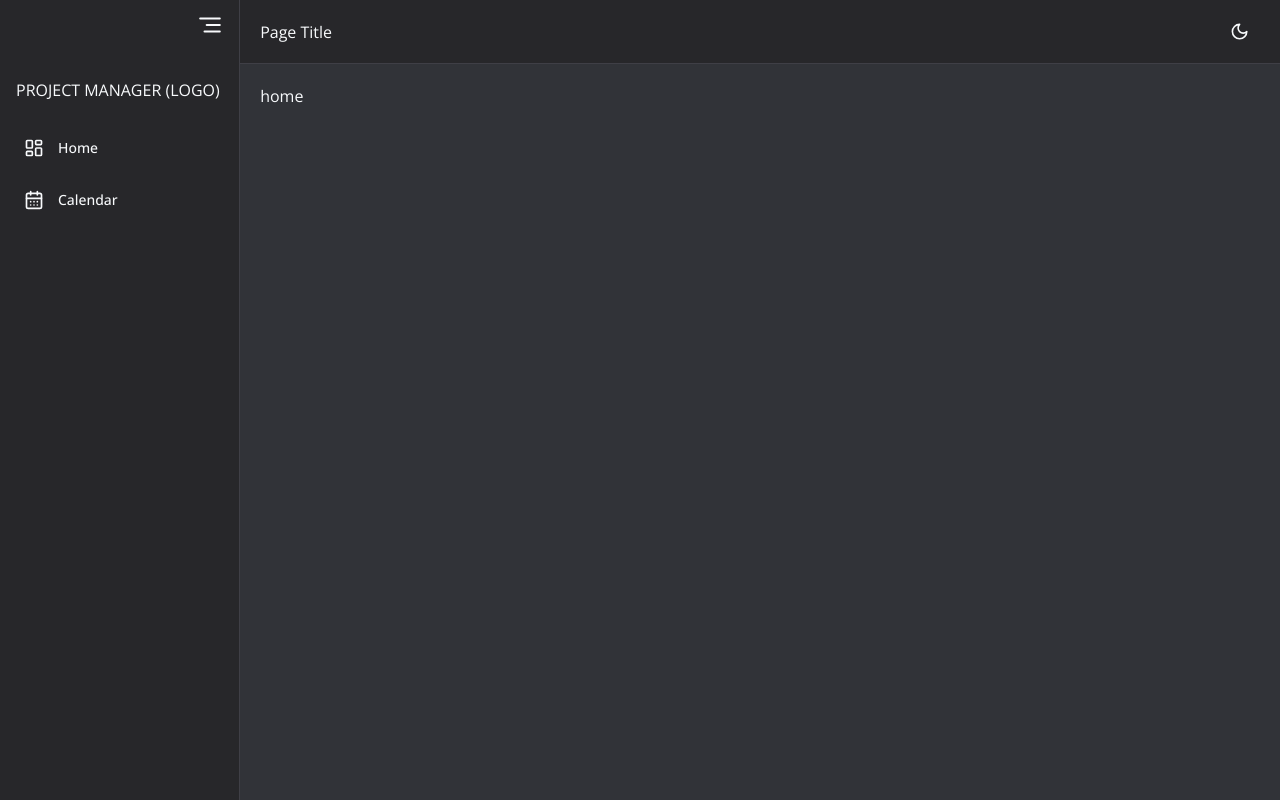
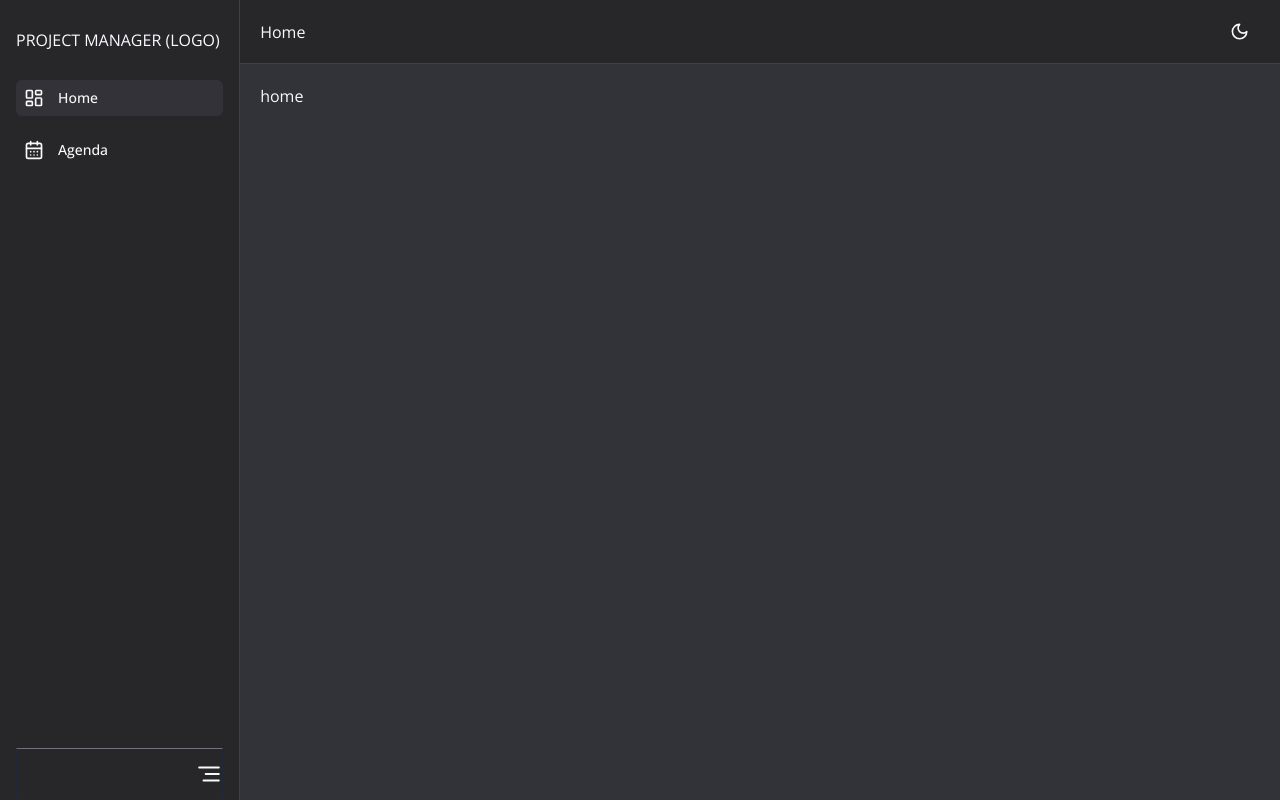
Before and after one commit to VictorCandido/project-manager, a Next.js app: page / in a window 1280 px wide. Built offline with nearby package versions, Linux system fonts and the light colour scheme.

Commit message:
Melhorias na sidebar e atualização do título da página

```diff
--- a/app/(main)/calendar/page.tsx
+++ b/app/(main)/agenda/page.tsx
@@ -5,19 +5,32 @@ import timeGridPlugin from '@fullcalendar/timegrid'
 import interactionPlugin from '@fullcalendar/interaction'
 import FullCalendar from "@fullcalendar/react";
 import esLocale from '@fullcalendar/core/locales/pt-br';
-import { createRef, useEffect, useState } from 'react';
+import { createRef, useContext, useEffect, useState } from 'react';
 import { DateSelectArg } from '@fullcalendar/core/index.js';
-import useWindowDimensions from '@/hooks/useWindowDimensions ';
+import useWindowDimensions from '@/hooks/useWindowDimensions';
 import { Button } from '@/components/ui/button';
+import { NavigateContext } from '@/contexts/NavigateContext';
 
 const CalendarPage = () => {
+    const { isOpenSidebar, setPage } = useContext(NavigateContext);
+
     const [domLoaded, setDomLoaded] = useState(false);
     const calendarRef = createRef<FullCalendar>();
     const { height } = useWindowDimensions();
 
     useEffect(() => {
+        setPage({ key: 'agenda', title: 'Agenda' });
+    }, [setPage]);
+
+    useEffect(() => {
       setDomLoaded(true);
     }, []);
+
+    useEffect(() => {
+        setTimeout(() => {
+            calendarRef.current?.getApi().updateSize();
+        }, 300);
+    }, [isOpenSidebar, calendarRef]);
 
     function handleSelectDate(date: DateSelectArg) {
         console.log(date);
@@ -32,15 +45,9 @@ const CalendarPage = () => {
         });
     }
 
-    function update() {
-        // Implementar para atualizar sempre que abrir e fechar sidebar
-        calendarRef.current?.getApi().updateSize();
-    }
-
-
     return (
         <div>
-            <Button onClick={() => update()}>Atualizar</Button>
+            {/* <Button onClick={() => update()}>Atualizar</Button> */}
             {domLoaded && (
                 <FullCalendar
                     height={height - 110}
--- a/app/(main)/page.tsx
+++ b/app/(main)/page.tsx
@@ -1,6 +1,15 @@
-import { UserButton } from "@clerk/nextjs";
+"use client";
+
+import { NavigateContext } from "@/contexts/NavigateContext"
+import { useContext, useEffect } from "react"
 
 export default function Home() {
+  const { setPage } = useContext(NavigateContext);
+
+  useEffect(() => {
+    setPage({ key: 'home', title: 'Home' });
+  }, [setPage]);
+
   return (
    <div>
     home
--- a/app/layout.tsx
+++ b/app/layout.tsx
@@ -5,6 +5,8 @@ import type { Metadata } from 'next'
 import { Open_Sans } from 'next/font/google'
 import { cn } from '@/lib/utils';
 import { ThemeProvider } from '@/components/providers/ThemeProvider';
+import { NavigateProvider } from '@/contexts/NavigateContext';
+import { Providers } from '@/providers/providers';
 
 const font = Open_Sans({ subsets: ['latin'] });
 
@@ -29,7 +31,9 @@ export default function RootLayout({
             defaultTheme='dark'
             storageKey='project-manager'
           >
-            {children}
+            <Providers>
+              {children}
+            </Providers>
           </ThemeProvider>
         </body>
       </html>
--- a/components/Navbar/Navbar.tsx
+++ b/components/Navbar/Navbar.tsx
@@ -1,13 +1,19 @@
+"use client";
+
+import { useContext } from "react";
 import { ModeToggle } from "../ModeToggle";
 import { UserNav } from "./UserNav";
+import { NavigateContext } from "@/contexts/NavigateContext";
 
 const Navbar = ({ children }: { children: React.ReactNode }) => {
+    const { page } = useContext(NavigateContext);
+
     return (
         <div className="">
             <div
                 className="h-16 flex w-full items-center p-5 justify-between border-b bg-[#f2f3f5] dark:bg-zinc-800 border-zinc-300 dark:border-zinc-700"
             >
-                Page Title
+                { page.title }
 
                 <div className="flex gap-5">
                     <ModeToggle />
--- a/components/Sidebar/Sidebar.tsx
+++ b/components/Sidebar/Sidebar.tsx
@@ -1,33 +1,27 @@
 "use client";
 
 import { AlignRight, CalendarDays, LayoutDashboard, User } from "lucide-react";
-import { useState } from "react";
+import { useContext, useEffect, useState } from "react";
 import SidebarItem from "./SidebarItem";
 import MenuItemInterface from "@/interfaces/MenuItemInterface";
+import { NavigateContext } from "@/contexts/NavigateContext";
 
 const Sidebar = ({ children }: { children: React.ReactNode }) => {
-    const [open, setOpen] = useState(true);
+    const { isOpenSidebar, setIsOpenSidebar } = useContext(NavigateContext);
 
     const menus: Array<MenuItemInterface> = [
-        { name: 'Home', link: '/', icon: LayoutDashboard },
-        { name: 'Calendar', link: '/calendar', icon: CalendarDays },
+        { key: 'home', name: 'Home', link: '/', icon: LayoutDashboard},
+        { key: 'agenda', name: 'Agenda', link: '/agenda', icon: CalendarDays },
     ];
 
     return (
         <div className="flex">
             <div
-                className={`${open ? 'w-72' : 'w-16'} duration-300 bg-[#f2f3f5] dark:bg-zinc-800 min-h-screen px-4 border-r border-zinc-300 dark:border-zinc-700`}
+                className={`${isOpenSidebar ? 'w-72' : 'w-16'} duration-300 bg-[#f2f3f5] dark:bg-zinc-800 min-h-screen px-4 border-r border-zinc-300 dark:border-zinc-700`}
             >
+                <div className="flex flex-col justify-between h-full">
                     <div>
-                    <div className="py-3 flex justify-end">
-                        <AlignRight
-                            size={26}
-                            className="cursor-pointer"
-                            onClick={() => setOpen(!open)}
-                        />
-                    </div>
-
-                    <div className={`my-7 ${!open && 'hidden'}`}>
+                        <div className={`my-7 ${!isOpenSidebar && 'hidden'}`}>
                             PROJECT MANAGER (LOGO)
                         </div>
 
@@ -37,22 +31,19 @@ const Sidebar = ({ children }: { children: React.ReactNode }) => {
                                     key={index}
                                     menu={menu}
                                     index={index}
-                                open={open}
+                                    open={isOpenSidebar}
                                 />
                             )) }
-
+                        </div>
                     </div>
 
-
-
-
-
-
-
-
-                    {/* <div className="my-3">
-                        PROJECT MANAGER (LOGO)
-                    </div> */}
+                    <div className="py-3 flex justify-end border border-t-zinc-500">
+                        <AlignRight
+                            size={26}
+                            className="cursor-pointer"
+                            onClick={() => setIsOpenSidebar(!isOpenSidebar)}
+                        />
+                    </div>
                 </div>
 
             </div>
--- a/components/Sidebar/SidebarItem.tsx
+++ b/components/Sidebar/SidebarItem.tsx
@@ -1,5 +1,7 @@
+import { NavigateContext } from "@/contexts/NavigateContext";
 import MenuItemInterface from "@/interfaces/MenuItemInterface";
 import Link from "next/link";
+import { useContext } from "react";
 
 interface SidebarItemProps {
     menu: MenuItemInterface;
@@ -9,12 +11,18 @@ interface SidebarItemProps {
 
 
 const SidebarItem = ({ menu, index, open }: SidebarItemProps) => {
+    const { page } = useContext(NavigateContext);
+
     return (
         <Link
             href={menu?.link}
-            className="group flex items-center text-sm gap-3.5 font-medium p-2 hover:bg-zinc-600 rounded-md"
+            className={`group flex items-center text-sm gap-3.5 font-medium p-2 hover:bg-zinc-600 rounded-md ${menu.key === page.key && 'font-extrabold text-zinc-50 bg-zinc-700/50'}`}
         >
-            <div>{<menu.icon size={20}/>}</div>
+            <div>
+                {<menu.icon
+                    size={20}
+                />}
+            </div>
             <h2
                 style={{ transitionDelay: `${index + 1}00ms` }}
                 className={`whitespace-pre duration-300 ${!open && 'opacity-0 translate-x-14 overflow-hidden'}`}
--- /dev/null
+++ b/contexts/NavigateContext.tsx
@@ -0,0 +1,37 @@
+import { ReactNode, createContext, useState } from "react";
+
+interface selectedPage {
+    key: string;
+    title: string;
+}
+
+interface NavigateContextProps {
+    isOpenSidebar: boolean;
+    setIsOpenSidebar: (value: boolean) => void;
+    page: selectedPage;
+    setPage: (value: selectedPage) => void;
+}
+
+export const NavigateContext = createContext({} as NavigateContextProps);
+
+interface ContextProviderProps {
+    children: ReactNode;
+}
+
+export function NavigateProvider({ children }: ContextProviderProps) {
+    const [ isOpenSidebar, setIsOpenSidebar ] = useState(true);
+    const [ page, setPage ] = useState<selectedPage>({ key: '', title: '' });
+
+    const value: NavigateContextProps = {
+        isOpenSidebar,
+        setIsOpenSidebar,
+        page,
+        setPage
+    }
+
+    return (
+        <NavigateContext.Provider value={value}>
+            { children }
+        </NavigateContext.Provider>
+    );
+}
--- a/interfaces/MenuItemInterface.ts
+++ b/interfaces/MenuItemInterface.ts
@@ -1,7 +1,8 @@
 import { LucideIcon } from "lucide-react";
 
 export default interface MenuItemInterface {
+    key: string;
     name: string;
     link: string;
-    icon: LucideIcon
+    icon: LucideIcon;
 }
--- /dev/null
+++ b/providers/providers.tsx
@@ -0,0 +1,14 @@
+"use client";
+
+import { NavigateProvider } from "@/contexts/NavigateContext";
+import { ReactNode } from "react";
+
+export const Providers = ({ children }: { children: ReactNode }) => {
+    return (
+        <>
+            <NavigateProvider>
+                { children }
+            </NavigateProvider>
+        </>
+    );
+}
```
Also changed, not shown: hooks/useWindowDimensions.ts (renamed from hooks/useWindowDimensions .ts), 1 other file (tests, documents, lock files or other folders). Lines whose indentation alone changed are shown as unchanged.
